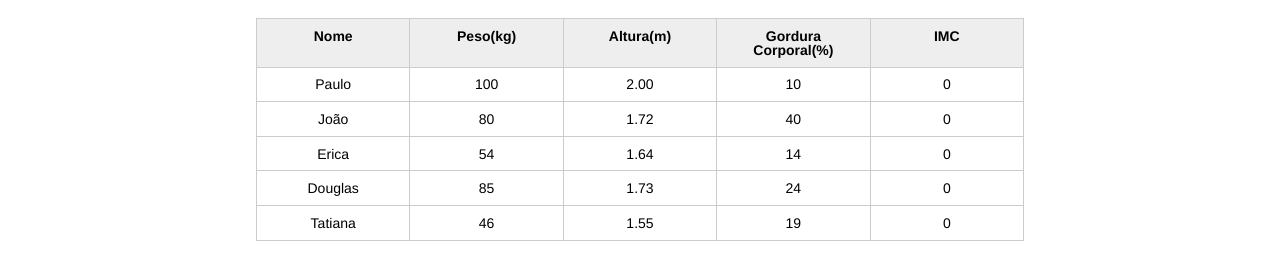
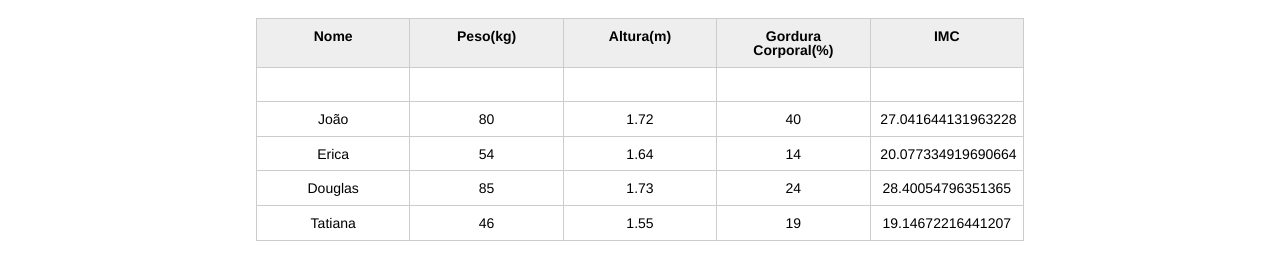
Before and after one commit to CarlosHenriqueBatistaFerreira/Nutricao-2-tec, a plain HTML site: page index.html in a window 1280 px wide. Shown: the part 123-402 px from the top of the page. Drawn offline with Linux system fonts and the light colour scheme.

Commit message:
30/09/2024

```diff
--- a/index.html
+++ b/index.html
@@ -32,7 +32,7 @@
 					<tbody id="tabela-pacientes">
 						<tr class="paciente" id="primeiro-paciente">
 							<td class="info-nome">Paulo</td>
-							<td class="info-peso">100</td>
+							<td class="info-peso">-100</td>
 							<td class="info-altura">2.00</td>
 							<td class="info-gordura">10</td>
 							<td class="info-imc">0</td>
--- a/main.js
+++ b/main.js
@@ -1,10 +1,32 @@
-var ttiulo = document.querySelector(".titulo");
-titulo.textContent = "Carlos Nutrição";
+var pacientes = document.querySelectorAll('.paciente');
 
-var paciente =  document.querySelector("#primeiro-paciente");
+for (var i = 0; i < 5; i++){
+  console.log(pacientes[i]);
 
-var tdPeso = paciente.querySelector(".info-peso");
-var peso = tdPeso.textContent;
+  var tdPeso = pacientes[i].querySelector('.info-peso');
+  var peso = tdPeso.textContent;
 
-var tdAltura = paciente.querySelector(".info-altura");
-var altura = tdAltura.textContent;
+  var tdAltura = pacientes[i].querySelector('.info-altura');
+  var altura = tdAltura.textContent;
+
+  var tdIMC = pacientes[i].querySelector('.info-imc');
+
+  var pesoEnValido = true;
+  var alturaEnValida = true;
+
+  if(peso <= 0 || peso >= 600){
+    tdIMC.textContent = "Peso inválido ";
+    pesoEnValido = false;
+    pacientes[i].style.color = "white";
+  }
+
+  if(altura <= 0 || altura > 2.80){
+    tdIMC.textContent = "Altura inválido ";
+    alturaEnValida = false;
+  }
+
+  if (pesoEnValido && alturaEnValida){
+    var imc = peso / (altura*altura);
+    tdIMC.textContent = imc;
+  }
+}
```
